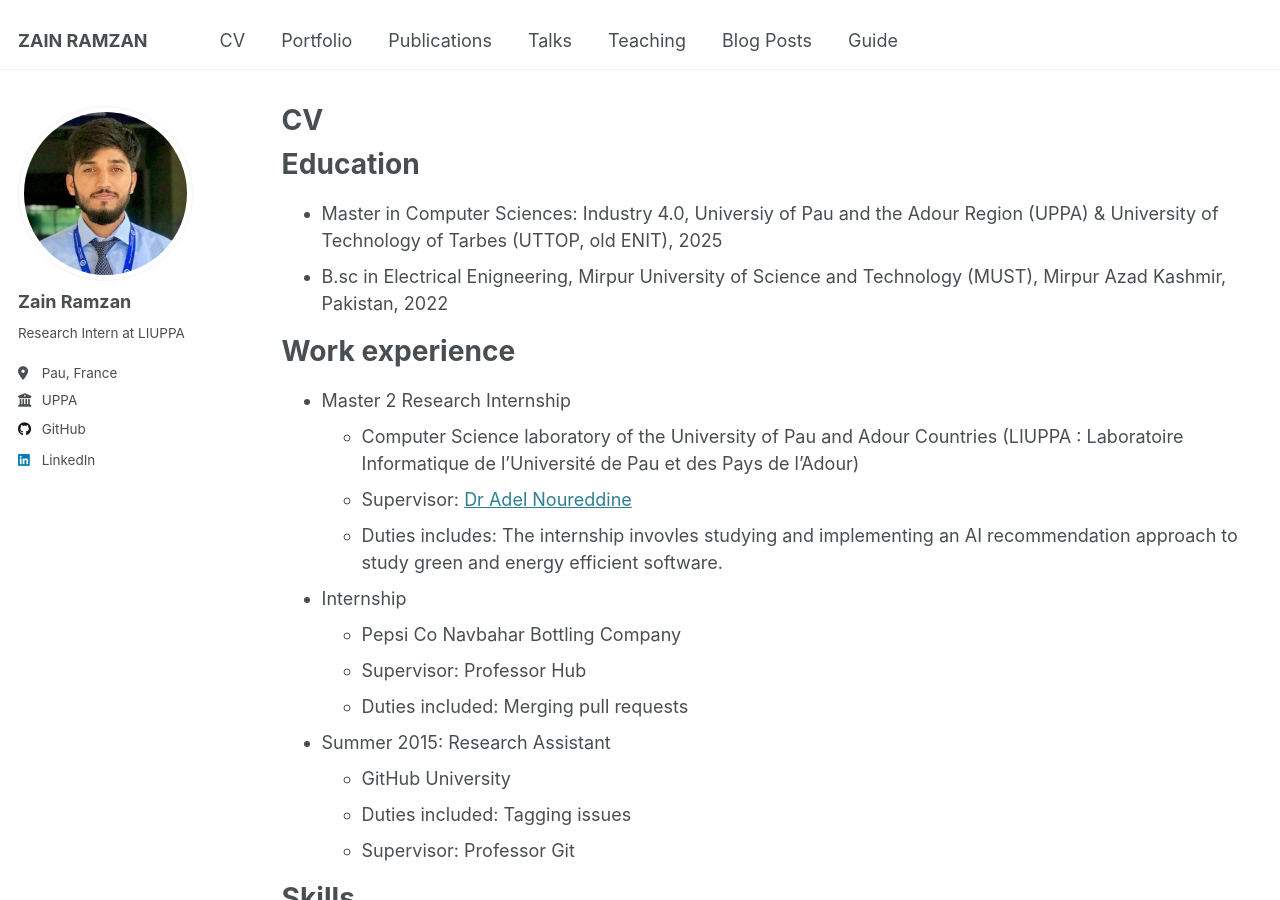
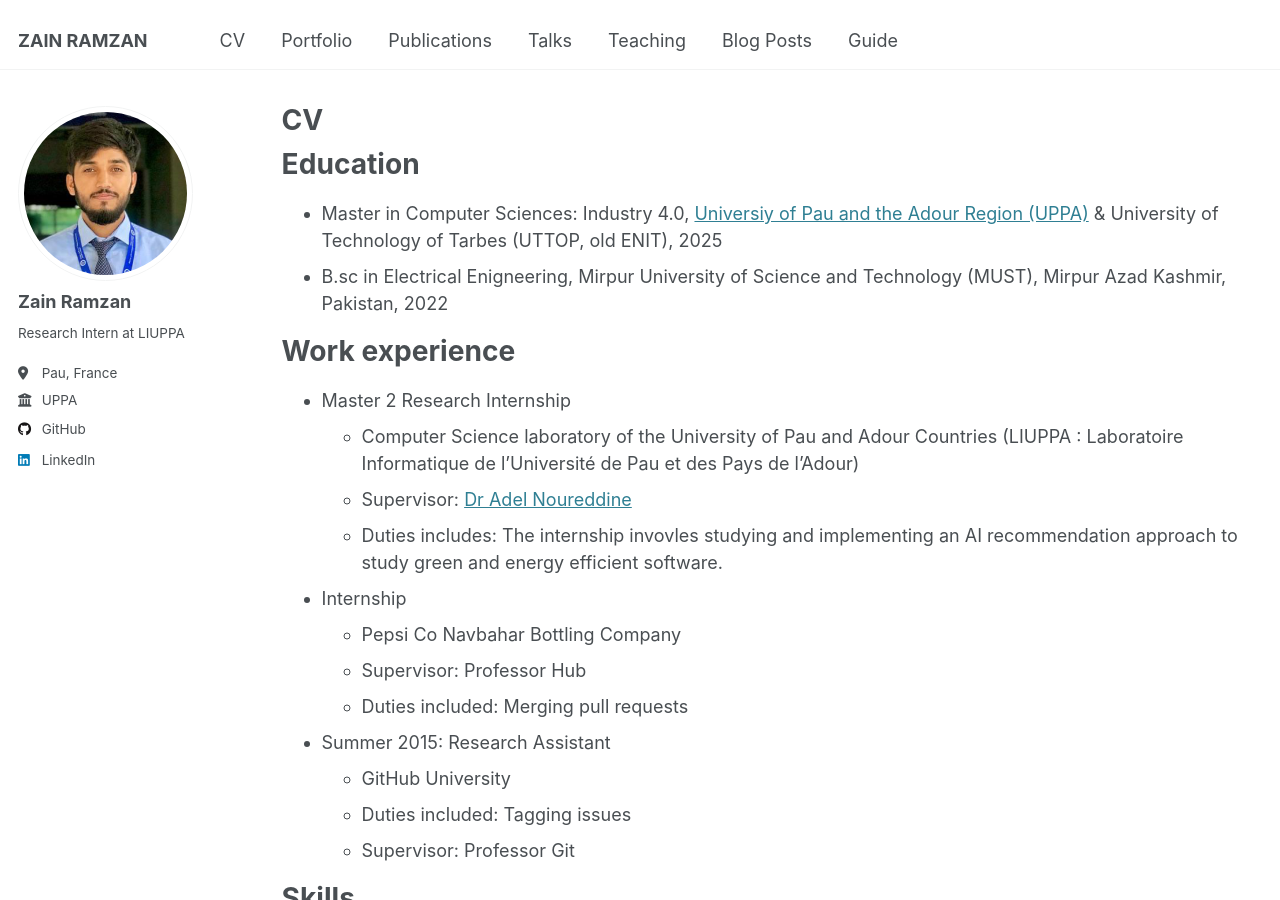
Before and after one commit to zain-ramzan/zain-ramzan.github.io, a Jekyll site: the page built from _pages/cv.md, in a window 1280 px wide and 900 px high. Built offline with Jekyll 4.4.1, drawn with Linux system fonts in a browser that asks for light colours; some of the changed lines change nothing that is shown.

Commit message:
Update cv.md

```diff
--- a/_pages/cv.md
+++ b/_pages/cv.md
@@ -11,7 +11,7 @@ redirect_from:
 
 Education
 ======
-* Master in Computer Sciences: Industry 4.0, Universiy of Pau and the Adour Region (UPPA) & University of Technology of Tarbes (UTTOP, old ENIT), 2025
+* Master in Computer Sciences: Industry 4.0, <a href="https://formation.univ-pau.fr/en/programs/science-technology-health-STS/master-degree-XB/master-computer-science-L7EMC9TO//m2-industry-4-0-L7EMCSH1.html" target="_blank">Universiy of Pau and the Adour Region (UPPA)</a> & University of Technology of Tarbes (UTTOP, old ENIT), 2025
 * B.sc in Electrical Enigneering, Mirpur University of Science and Technology (MUST), Mirpur Azad Kashmir, Pakistan, 2022
 
 Work experience
```
